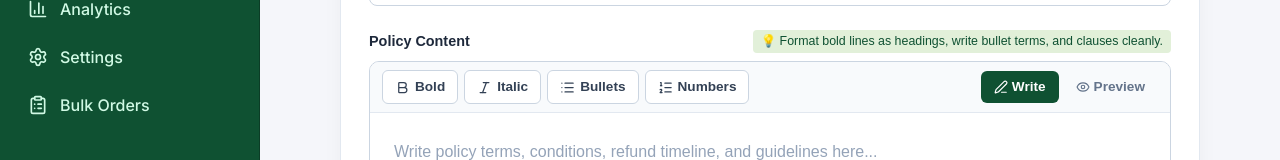
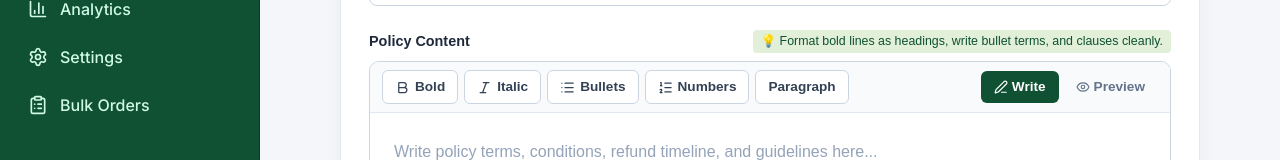
Before and after one commit to aciagroindia/frontend, a Next.js app: page /admin/policies in a window 1280 px wide. Shown: the part 492-652 px from the top of the page. Built offline with nearby package versions, Linux system fonts and the light colour scheme; no server answers; sample sign-in values are in the browser's storage; a web font is replaced by a local one.

Commit message:
Add button to convert selected text to paragraph

```diff
--- a/components/policies/PoliciesAdmin.tsx
+++ b/components/policies/PoliciesAdmin.tsx
@@ -268,7 +268,15 @@ export default function PoliciesAdmin() {
                   >
                     <ListOrdered size={15} /> <span>Numbers</span>
                   </button>
-
+                  <button
+  type="button"
+  className={styles.toolBtn}
+  onMouseDown={(e) => e.preventDefault()}
+  onClick={() => formatDoc("formatBlock", "<p>")}
+  title="Convert selected text to paragraph"
+>
+  <span>Paragraph</span>
+</button>
                   {/* Tabs */}
                   <div className={styles.viewToggle}>
                     <button
```
